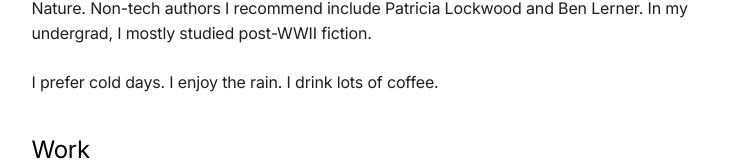
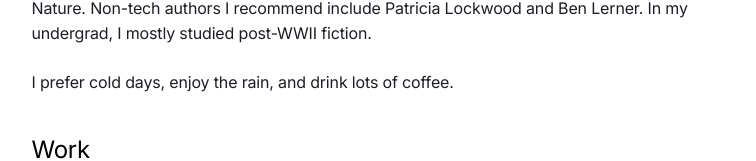
Before and after one commit to healeycodes/healeycodes.com, a Next.js app: page /about in a window 1280 px wide. Shown: the part 999-1160 px from the top of the page, without its empty margins (262-1018 px from the left). Built offline with nearby package versions, Linux system fonts and the light colour scheme.

Commit message:
Reword about page paragraph

```diff
--- a/pages/about.tsx
+++ b/pages/about.tsx
@@ -43,7 +43,7 @@ export default function About() {
           I've visited your website and probably think it's cool!
         </p>
         <p>Technical books I recommend include Crafting Interpreters, and The Computational Beauty of Nature. Non-tech authors I recommend include Patricia Lockwood and Ben Lerner. In my undergrad, I mostly studied post-WWII fiction.</p>
-        <p>I prefer cold days. I enjoy the rain. I drink lots of coffee.</p>
+        <p>I prefer cold days, enjoy the rain, and drink lots of coffee.</p>
         <h2>Work</h2>
         <p>I'm a software engineer at Vercel.</p>
         <h2>Education</h2>
```
